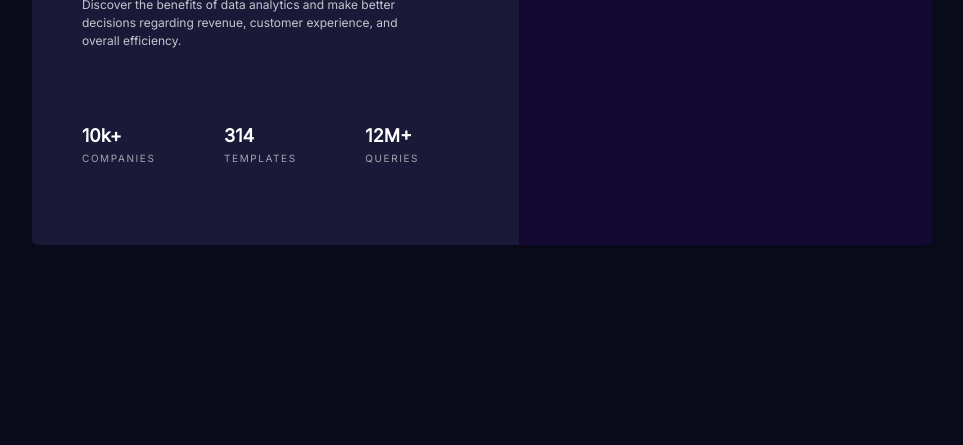
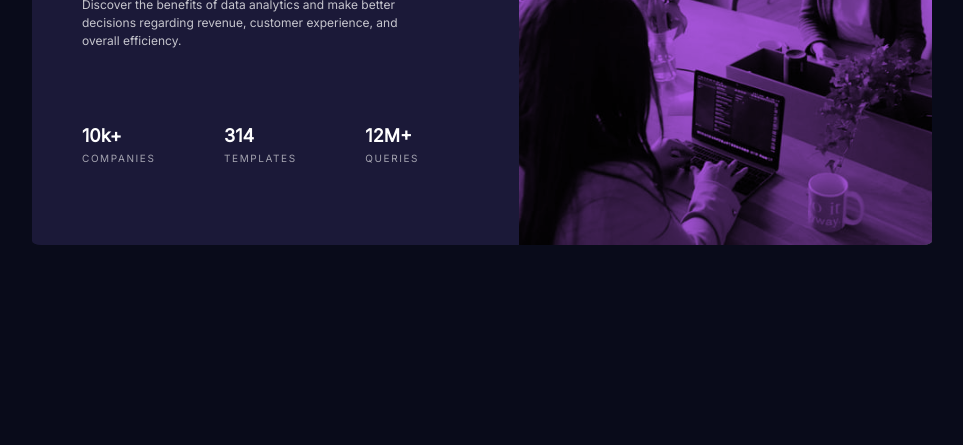
Before and after one commit to Prichi27/-FrontEndMentor-stats-preview-card-component, a plain HTML site: page index.html in a window 1280 px wide. Shown: the part 355-800 px from the top of the page, without its empty margins (158-1121 px from the left). Drawn offline with Linux system fonts and the light colour scheme; the site is published under a folder, as on GitHub Pages, so addresses that start at the root find nothing.

Commit message:
get image location

```diff
--- a/index.css
+++ b/index.css
@@ -96,7 +96,7 @@ a {
 }
 
 .card-image {
-    background-image: url(/-FrontEndMentor-stats-preview-card-component/images/image-header-mobile.jpg);
+    background-image: url(./images/image-header-mobile.jpg);
     background-repeat: no-repeat;
     background-size: cover;
     background-position: center;
@@ -140,7 +140,7 @@ a {
     }
 
     .card-image {
-        background-image: url(/-FrontEndMentor-stats-preview-card-component/images/image-header-desktop.jpg);
+        background-image: url(./images/image-header-desktop.jpg);
         height: 50vh;
     }
 
```
